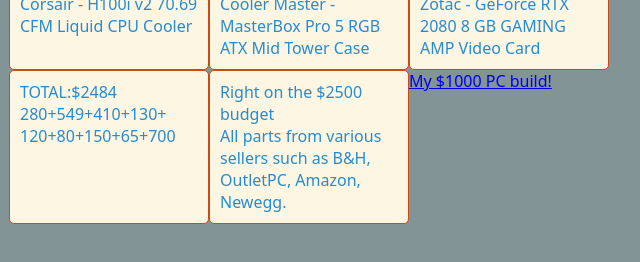
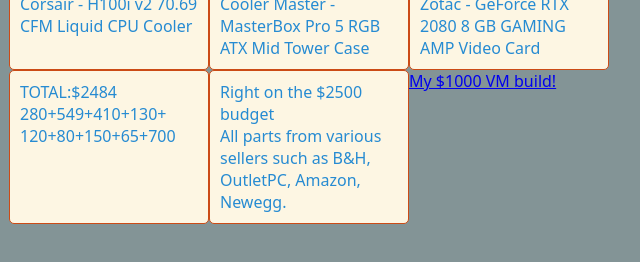
Before and after one commit to 42silasweis/42silasweis.github.io, a plain HTML site: page components.html in a window 1280 px wide. Shown: the part 514-776 px from the top of the page, 181-821 px from the left. Drawn offline with Linux system fonts and the light colour scheme.

Commit message:
Update components.html

```diff
--- a/components.html
+++ b/components.html
@@ -52,7 +52,7 @@
 
  <div>Right on the $2500 budget<br />All parts from various sellers such as B&H, OutletPC, Amazon, Newegg.</div>
 
-  <a href="components1000.html">My $1000 PC build!</a>
+  <a href="components1000.html">My $1000 VM build!</a>
 
 </div>
 </body>
```
